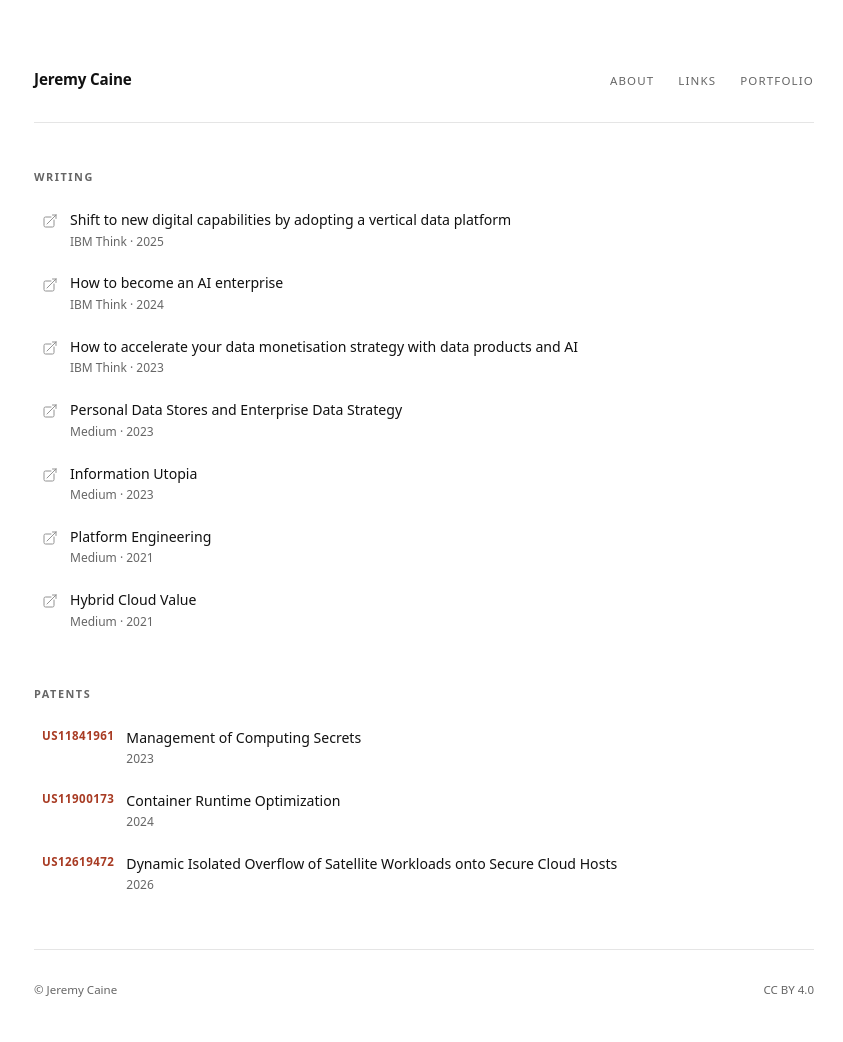
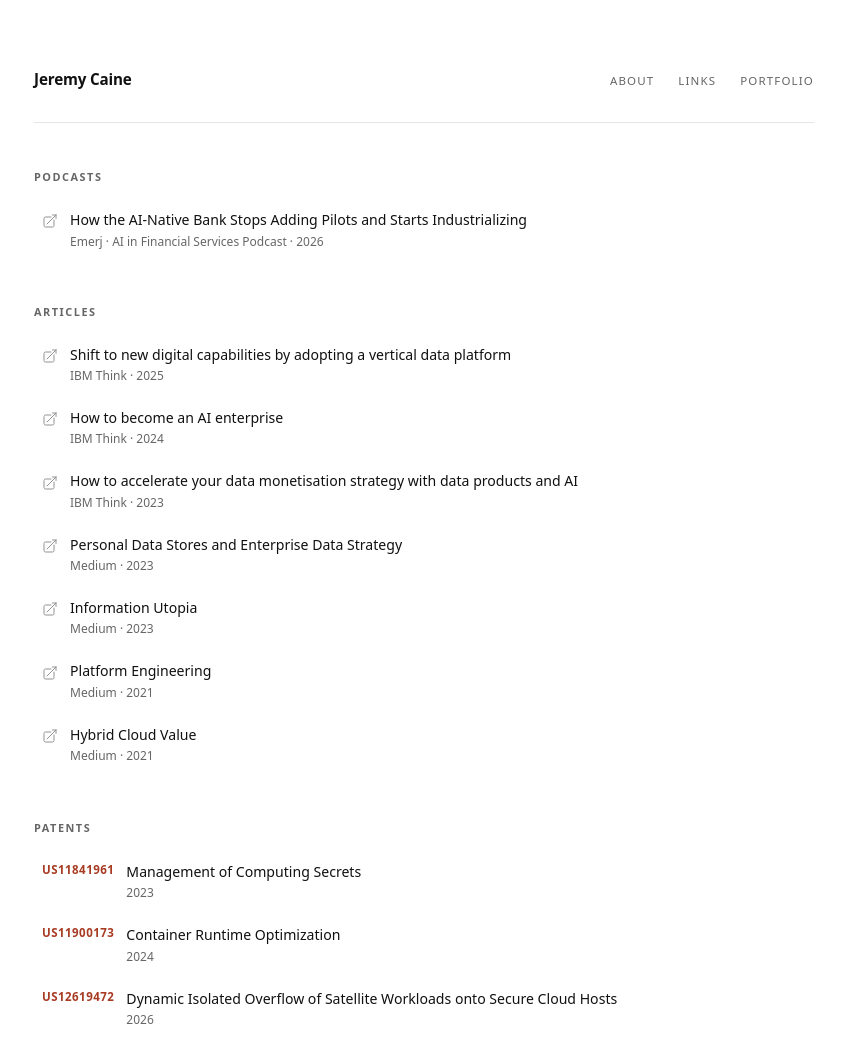
Before and after one commit to jeremycaine/jeremycaine.github.io, a plain HTML site: page portfolio.html in a window 1280 px wide. Shown: the top 1042 px of the page, without its empty margins (216-1059 px from the left). Drawn offline with Linux system fonts and the light colour scheme.

Commit message:
add podcast

```diff
--- a/portfolio.html
+++ b/portfolio.html
@@ -27,8 +27,24 @@
     </nav>
   </header>
 
-  <section id="writing">
-    <h1 class="section-label">Writing</h1>
+  <section id="podcasts">
+    <h1 class="section-label">Podcasts</h1>
+    <ul class="links">
+
+      <li>
+        <a href="https://aiandbanking.libsyn.com/how-the-ai-native-bank-stops-adding-pilots-and-starts-industrializing-with-jeremy-caine-of-ibm" target="_blank" rel="noopener" aria-describedby="new-tab-desc">
+          <svg class="link-icon" viewBox="0 0 24 24" fill="none" stroke="currentColor" stroke-width="1.5" aria-hidden="true">
+            <path stroke-linecap="round" stroke-linejoin="round" d="M13.5 6H5.25A2.25 2.25 0 003 8.25v10.5A2.25 2.25 0 005.25 21h10.5A2.25 2.25 0 0018 18.75V10.5m-10.5 6L21 3m0 0h-5.25M21 3v5.25"/>
+          </svg>
+          <span class="link-label">How the AI-Native Bank Stops Adding Pilots and Starts Industrializing</span>
+          <span class="link-desc">Emerj · AI in Financial Services Podcast · 2026</span>
+        </a>
+      </li>
+    </ul>
+  </section>
+
+      <section id="articles">
+    <h1 class="section-label">Articles</h1>
     <ul class="links">
 
       <li>
```
